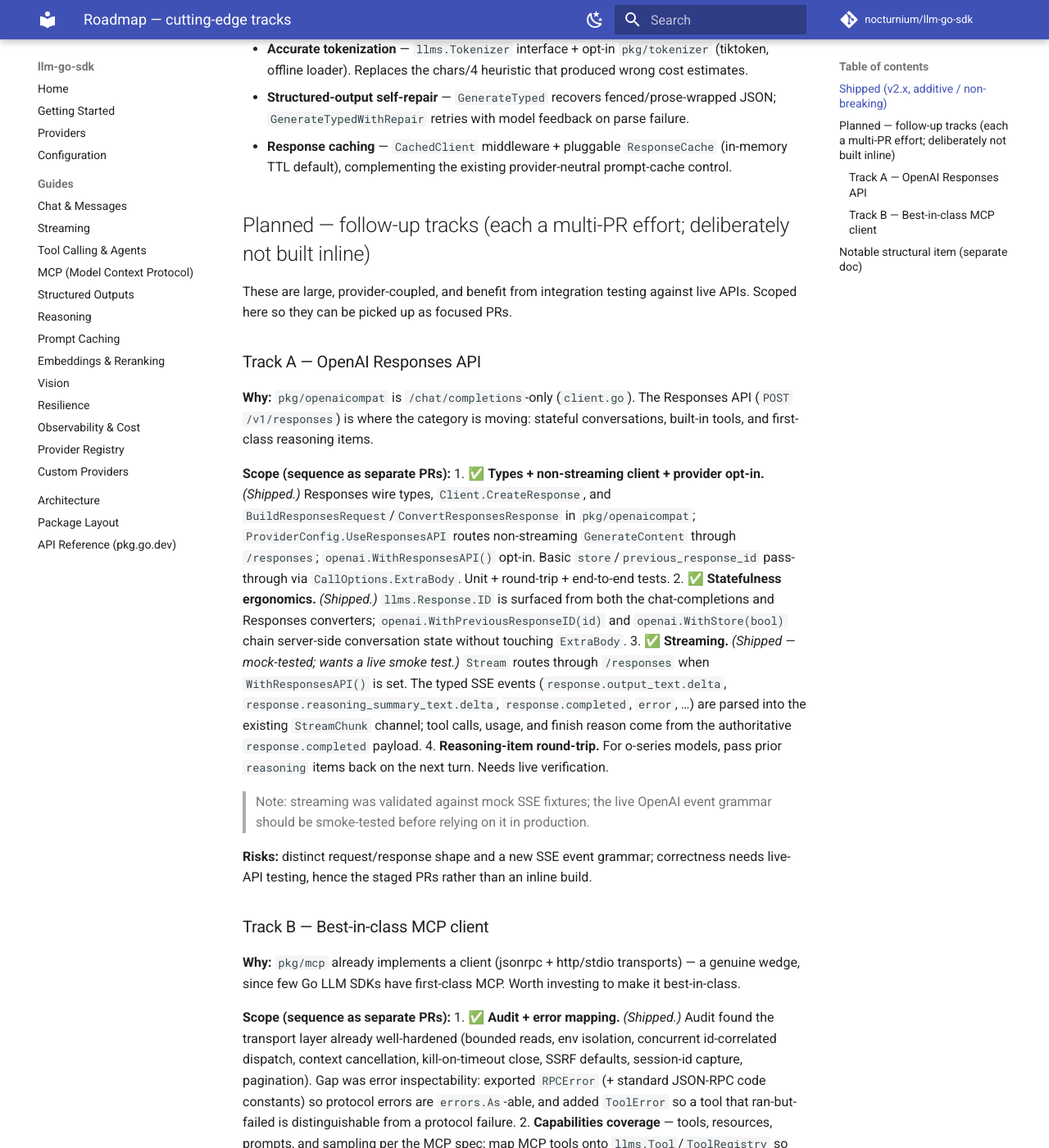
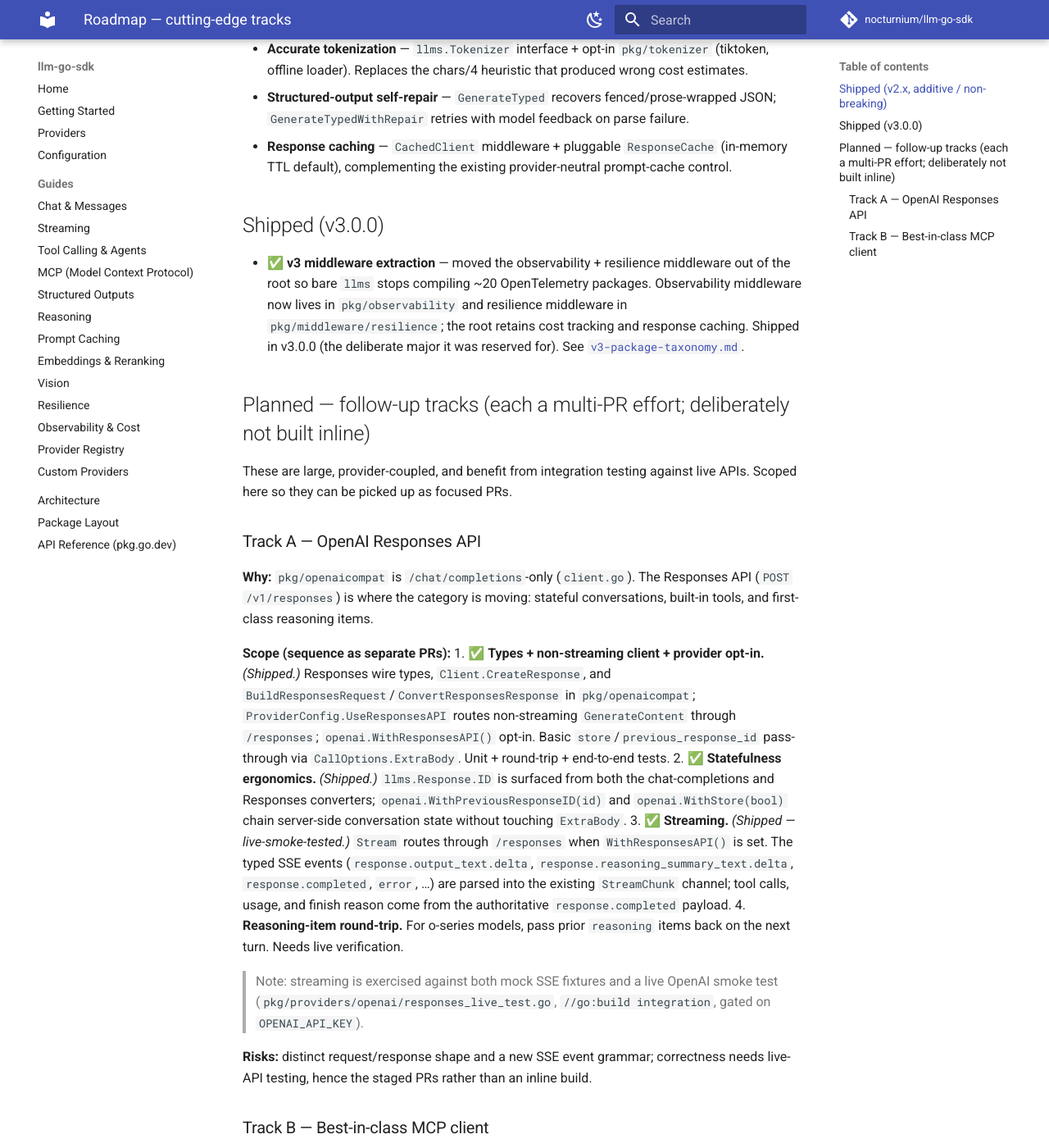
Before and after one commit to nocturnium/llm-go-sdk, an MkDocs documentation site: the page built from docs/roadmap.md, in a window 1280 px wide and 1400 px high, scrolled down 393 px. Shown: the whole window at 82% size. Built offline with MkDocs 1.6.1 and Material for MkDocs 9.7.7, drawn with Linux system fonts in a browser that asks for light colours; comment, search, counter and statistics services are not loaded; some of the changed text lies outside the part shown.

Commit message:
docs: bring v3 docs to 100% current; close 4 godoc gaps
Post-v3 the observability + resilience middleware moved out of root, but several
docs still placed them at root. Fixes:
- doc.go: drop 'will move in a future v3' wording and the now-dangling
  [NewResilientClient]/[NewFallbackChain] godoc links.
- README/ARCHITECTURE: correct the package-layout prose, table, ASCII tree, and
  the decorator + observability sections; provider count 18 -> 19 (17 chat-registered).
- roadmap: move the v3 middleware extraction to a Shipped (v3.0.0) section;
  api/v2.txt -> api/v3.txt; mark Responses streaming live-smoke-tested.
- v3-package-taxonomy: title -> realized in v3.0.0; correct the migration table
  to the real shipped names (observability.NewOTelMiddleware, etc.); /v2 -> /v3.
- godoc: document WebSearchBrave/WebSearchTavily, (*ToolError).Error,
  (*RPCError).Error, and CircuitState.String (revive clean).

````diff
--- a/docs/ARCHITECTURE.md
+++ b/docs/ARCHITECTURE.md
@@ -15,7 +15,10 @@ add a provider (including coding standards and required tests), see
 - License: Apache-2.0 (see `LICENSE` and `NOTICE`)
 - No external LLM SDK dependencies; the only notable third-party packages are
   `urfave/cli/v2` (for the CLI), `go.opentelemetry.io/otel` (for tracing and
-  metrics), and `golang.org/x/time` (for rate limiting).
+  metrics), and `golang.org/x/time` (for rate limiting). As of v3 OpenTelemetry is
+  pulled in only by `pkg/observability` — the bare `llms` root package no longer
+  compiles OTel (rate limiting moved with the resilience middleware into
+  `pkg/middleware/resilience`).
 
 ---
 
@@ -145,20 +148,22 @@ LoggingMiddleware
                                 └─ provider Client (e.g. openai.Client)
 ```
 
-The available decorators, all in the root package:
+The available decorators. As of v3 cost tracking and response caching stay in the
+root package, while the resilience decorators live in `pkg/middleware/resilience`
+and the observability decorators in `pkg/observability`:
 
 | Concern         | Type / constructor                                   | File                              |
 |-----------------|------------------------------------------------------|-----------------------------------|
-| Retry + breaker | `ResilientClient` / `NewResilientClient`             | `resilience.go`, `resilience_retry.go`, `resilience_circuit_breaker.go` |
-| Circuit breaker | `CircuitBreaker` (closed/open/half-open)             | `resilience_circuit_breaker.go`   |
-| Rate limiting   | `RateLimitedClient` / `NewRateLimitedClient`, `SharedRateLimiter` | `ratelimit.go`        |
-| Fallback        | `FallbackChain`, `WeightedFallbackChain`             | `fallback.go`                     |
+| Retry + breaker | `ResilientClient` / `NewResilientClient`             | `pkg/middleware/resilience/resilience.go`, `resilience_retry.go`, `resilience_circuit_breaker.go` |
+| Circuit breaker | `CircuitBreaker` (closed/open/half-open)             | `pkg/middleware/resilience/resilience_circuit_breaker.go` |
+| Rate limiting   | `RateLimitedClient` / `NewRateLimitedClient`, `SharedRateLimiter` | `pkg/middleware/resilience/ratelimit.go` |
+| Fallback        | `FallbackChain`, `WeightedFallbackChain`             | `pkg/middleware/resilience/fallback.go` |
 | Cost tracking   | `CostMiddleware`, `CostTracker`                      | `cost.go`                         |
 | Token estimation| `TokenEstimator` (also used via `WithEstimateTokens`)| `tokens.go`                       |
-| Logging         | `LoggingMiddleware`, `Logger`                        | `logging.go`, `logging_slog.go`, `logging_json.go` |
-| Metrics         | `MetricsMiddleware`                                  | `metrics.go`, `metrics_otel.go`, `metrics_sliding_window.go` |
-| Tracing (OTel)  | `OTelMiddleware`                                     | `otel.go`, `otel_genai.go`        |
-| Tracing (Langfuse)| `LangfuseOTelMiddleware`                           | `otel_langfuse.go`, `langfuse.go`, `langfuse_format.go` |
+| Logging         | `LoggingMiddleware`, `Logger`                        | `pkg/observability/logging.go`, `logging_slog.go`, `logging_json.go` |
+| Metrics         | `MetricsMiddleware`                                  | `pkg/observability/metrics.go`, `metrics_otel.go`, `metrics_sliding_window.go` |
+| Tracing (OTel)  | `OTelMiddleware`                                     | `pkg/observability/otel.go`, `otel_genai.go` |
+| Tracing (Langfuse)| `LangfuseOTelMiddleware`                           | `pkg/observability/otel_langfuse.go`, `langfuse.go`, `langfuse_format.go` |
 
 Ordering matters and is the consumer's choice. A common convention is to put
 fallback and resilience closest to the provider (so retries and failover happen
@@ -189,7 +194,8 @@ The public surface is exactly:
   each a drop-in `llms.LLM`.
 - **`pkg/observability`** — OpenTelemetry, Langfuse, and structured-logging
   middleware (`observability.NewOTelMiddleware`, `observability.NewLoggingMiddleware`, …).
-- **`pkg/providers/<name>`** — the 18 provider implementations. Import the one you
+- **`pkg/providers/<name>`** — the 19 provider implementations (17 chat-registered;
+  HuggingFace and Infinity are embeddings-only). Import the one you
   need, e.g. `github.com/nocturnium/llm-go-sdk/v3/pkg/providers/openai`.
 - **`pkg/openaicompat`** — the shared OpenAI-compatible base, public so external code
   can build custom providers on it (see [Extension points](#extension-points)).
@@ -244,15 +250,20 @@ llm-go-sdk/
 │   ├── models.go / models_util.go    # ModelInfo, ModelLister, listing helpers
 │   ├── batch.go              #   BatchProcessor, ConcurrentBatcher
 │   ├── cost.go / tokens.go   #   cost tracking + token estimation
-│   ├── resilience*.go        #   retry + circuit breaker
-│   ├── ratelimit.go / fallback.go    # rate limiting + failover
-│   ├── logging*.go / metrics*.go     # logging + metrics middleware
-│   ├── otel*.go / langfuse*.go       # OTel + Langfuse tracing
+│   ├── caching*.go           #   response-caching middleware
 │   └── websearch.go          #   web search config + result types
 │
 ├── pkg/
 │   ├── openaicompat/   # public base for OpenAI-compatible providers
-│   └── providers/<name>/   # provider implementations (18 providers)
+│   ├── mcp/            # Model Context Protocol client
+│   ├── tokenizer/      # standalone token estimation
+│   ├── middleware/resilience/   # resilience middleware (moved out of root in v3)
+│   │   ├── resilience*.go        #   retry + circuit breaker
+│   │   └── ratelimit.go / fallback.go    # rate limiting + failover
+│   ├── observability/  # observability middleware (moved out of root in v3)
+│   │   ├── logging*.go / metrics*.go     # logging + metrics middleware
+│   │   └── otel*.go / langfuse*.go       # OTel + Langfuse tracing
+│   └── providers/<name>/   # provider implementations (19 providers)
 │
 ├── internal/           # not importable by external code
 │   ├── httpclient/     # shared HTTP client: retry, backoff, SSE, security
@@ -416,25 +427,25 @@ middleware, plus logging and cost tracking described earlier.
 
 ### OpenTelemetry (GenAI semantic conventions)
 
-- `OTelMiddleware` (`otel.go`) emits spans and metrics for each operation. It
+- `OTelMiddleware` (`pkg/observability/otel.go`) emits spans and metrics for each operation. It
   records request type, provider, model, finish reason, error type, streaming
   flag, tool-call count, request duration, prompt/completion token counts, and
   stream-chunk counts. It uses the global OTel `TracerProvider`/`MeterProvider`,
   so it integrates with whatever exporters the host application configures.
   **Prompt/response content is not recorded by default**; opt in with
   `WithContentRecording(true)`.
-- `otel_genai.go` defines the OpenTelemetry **GenAI** semantic-convention
+- `pkg/observability/otel_genai.go` defines the OpenTelemetry **GenAI** semantic-convention
   attribute keys (`gen_ai.system`, `gen_ai.request.model`,
   `gen_ai.response.model`, `gen_ai.usage.prompt_tokens`,
   `gen_ai.usage.completion_tokens`, `gen_ai.response.finish_reason`, request
   parameters, etc.), so traces are portable to any GenAI-aware backend.
-- `MetricsMiddleware` (`metrics.go`) combines OTel metrics with cost tracking and
-  a sliding-window aggregator (`metrics_sliding_window.go`) for in-process
+- `MetricsMiddleware` (`pkg/observability/metrics.go`) combines OTel metrics with cost tracking and
+  a sliding-window aggregator (`pkg/observability/metrics_sliding_window.go`) for in-process
   rate/latency stats.
 
 ### Langfuse compatibility
 
-`LangfuseOTelMiddleware` (`otel_langfuse.go`) extends the OTel middleware with
+`LangfuseOTelMiddleware` (`pkg/observability/otel_langfuse.go`) extends the OTel middleware with
 Langfuse's attribute conventions, layered on top of the GenAI conventions so a
 single instrumented call is legible to both generic OTel backends and Langfuse:
 
@@ -448,14 +459,14 @@ single instrumented call is legible to both generic OTel backends and Langfuse:
   `output.value`) keys. **Content capture is off by default** for privacy — prompts
   and responses are not recorded unless you opt in via these options.
 
-Trace context is carried through `context.Context`. `langfuse.go` defines
+Trace context is carried through `context.Context`. `pkg/observability/langfuse.go` defines
 `TraceContext` (user, session, tags, version, release, environment, metadata)
 with `WithTraceContext`/context accessors and `PropagateAttributes`, which clones
 the parent context's attributes into a child so nested calls inherit identity and
 tagging. Per-call trace overrides are supplied through the standard call option
 `WithTrace(llms.TraceOptions{TraceID, SpanID, ParentID, UserID, SessionID, Tags,
 Metadata, Version})`, which the Langfuse middleware reads when annotating a span.
-`langfuse_format.go` handles serializing messages and responses for the captured
+`pkg/observability/langfuse_format.go` handles serializing messages and responses for the captured
 input/output fields.
 
 ### Logging
@@ -463,7 +474,7 @@ input/output fields.
 `Logger` is a small interface; `LoggingMiddleware` records a structured
 `LogEntry` per call (operation, provider, model, duration, usage, and extensible
 metadata, including Langfuse-compatible fields). Adapters ship for `log/slog`
-(`logging_slog.go`) and JSON (`logging_json.go`); `NopLogger` disables logging. Both
+(`pkg/observability/logging_slog.go`) and JSON (`pkg/observability/logging_json.go`); `NopLogger` disables logging. Both
 the slog and JSON adapters **redact prompt/response content by default** for privacy;
 pass `WithRedaction(false)` to opt into logging message content.
 
@@ -619,7 +630,8 @@ Because middleware is just "an `LLM` wrapping an `LLM`," consumers can write
 their own decorators: implement the `LLM` methods, store the wrapped client, and
 implement `Unwrap() LLM` so the wrapper participates in `UnwrapAll` /
 `GetMiddleware` introspection and capability passthrough. The built-in
-decorators in the root package are examples to follow.
+decorators — cost and response caching in the root package, and the wrappers in
+pkg/middleware/resilience and pkg/observability — are examples to follow.
 
 ---
 
--- a/docs/roadmap.md
+++ b/docs/roadmap.md
@@ -5,7 +5,7 @@ teardown (CTO / 10x / Go-idioms review). Items are grouped by status.
 
 ## Shipped (v2.x, additive / non-breaking)
 
-- **API contract gate** — `apidiff` baseline (`api/v2.txt`) + `make apidiff` in CI guards the
+- **API contract gate** — `apidiff` baseline (`api/v3.txt`) + `make apidiff` in CI guards the
   ~950-symbol public surface (single-version policy, no v1 fallback).
 - **Discoverability** — curated API map in `doc.go`, runnable `Example*` tests, no-facade
   decision recorded in `ARCHITECTURE.md`.
@@ -15,6 +15,14 @@ teardown (CTO / 10x / Go-idioms review). Items are grouped by status.
   `GenerateTypedWithRepair` retries with model feedback on parse failure.
 - **Response caching** — `CachedClient` middleware + pluggable `ResponseCache`
   (in-memory TTL default), complementing the existing provider-neutral prompt-cache control.
+
+## Shipped (v3.0.0)
+
+- ✅ **v3 middleware extraction** — moved the observability + resilience middleware out of the
+  root so bare `llms` stops compiling ~20 OpenTelemetry packages. Observability middleware now
+  lives in `pkg/observability` and resilience middleware in `pkg/middleware/resilience`; the root
+  retains cost tracking and response caching. Shipped in v3.0.0 (the deliberate major it was
+  reserved for). See [`v3-package-taxonomy.md`](./v3-package-taxonomy.md).
 
 ## Planned — follow-up tracks (each a multi-PR effort; deliberately not built inline)
 
@@ -36,7 +44,7 @@ tools, and first-class reasoning items.
 2. ✅ **Statefulness ergonomics.** *(Shipped.)* `llms.Response.ID` is surfaced from both the
    chat-completions and Responses converters; `openai.WithPreviousResponseID(id)` and
    `openai.WithStore(bool)` chain server-side conversation state without touching `ExtraBody`.
-3. ✅ **Streaming.** *(Shipped — mock-tested; wants a live smoke test.)* `Stream` routes through
+3. ✅ **Streaming.** *(Shipped — live-smoke-tested.)* `Stream` routes through
    `/responses` when `WithResponsesAPI()` is set. The typed SSE events
    (`response.output_text.delta`, `response.reasoning_summary_text.delta`, `response.completed`,
    `error`, …) are parsed into the existing `StreamChunk` channel; tool calls, usage, and finish
@@ -44,8 +52,9 @@ tools, and first-class reasoning items.
 4. **Reasoning-item round-trip.** For o-series models, pass prior `reasoning` items back on
    the next turn. Needs live verification.
 
-> Note: streaming was validated against mock SSE fixtures; the live OpenAI event grammar should
-> be smoke-tested before relying on it in production.
+> Note: streaming is exercised against both mock SSE fixtures and a live OpenAI smoke test
+> (`pkg/providers/openai/responses_live_test.go`, `//go:build integration`, gated on
+> `OPENAI_API_KEY`).
 
 **Risks:** distinct request/response shape and a new SSE event grammar; correctness needs
 live-API testing, hence the staged PRs rather than an inline build.
@@ -69,9 +78,3 @@ wedge, since few Go LLM SDKs have first-class MCP. Worth investing to make it be
 
 **Risks:** spec breadth and transport edge cases; stage behind the audit so hardening lands
 before new surface.
-
-## Notable structural item (separate doc)
-
-- **v3 middleware extraction** — move observability + resilience middleware out of the root so
-  bare `llms` stops compiling ~20 OpenTelemetry packages. Breaking; reserved for a deliberate
-  major. See [`v3-package-taxonomy.md`](./v3-package-taxonomy.md).
--- a/docs/v3-package-taxonomy.md
+++ b/docs/v3-package-taxonomy.md
@@ -1,4 +1,4 @@
-# v3 Package Taxonomy (design — not yet implemented)
+# v3 Package Taxonomy (realized in v3.0.0)
 
 > Status: **realized in v3.0.0.** This document originally captured the plan; it has now
 > been fully executed on the `reorg/middleware-extraction` branch as the v3 release:
@@ -16,12 +16,13 @@ both types (`llms.Message`) and functions (`llms.ApplyOptions`, `llms.PrepareMes
 `llms.WrapProviderError`), and the root imports **none** of its own sub-packages. That flat
 layout is idiomatic for a Go SDK and should mostly stay.
 
-The one real defect: **importing bare `llms` transitively compiles ~20 OpenTelemetry
-packages.** Verified:
+The one real defect (in v2, the motivation for this work): **importing bare `llms`
+transitively compiled ~20 OpenTelemetry packages.** As verified at the time (the
+command now targets `/v3`, which after the extraction reports 0 — see the status note above):
 
 ```
-GOWORK=off go list -deps github.com/nocturnium/llm-go-sdk/v2 | grep -c go.opentelemetry.io
-# => 20
+GOWORK=off go list -deps github.com/nocturnium/llm-go-sdk/v3 | grep -c go.opentelemetry.io
+# v2 => 20 (pre-extraction); v3 => 0 (post-extraction)
 ```
 
 A library that markets itself as "native Go HTTP calls with no external LLM dependencies"
@@ -43,7 +44,7 @@ shims. v3 does **real package moves with a curated root**, not a re-export shim.
 
 ```
 root  llms/                       # CORE CONTRACT — stays (the leaf everything imports)
-pkg/providers/<name>/             # unchanged (18 providers, self-register via init())
+pkg/providers/<name>/             # unchanged (19 provider packages, 17 chat-registered via init())
 pkg/openaicompat/                 # unchanged (public custom-provider base)
 pkg/observability/                # NEW: OTel + Langfuse + metrics + logging middleware
 pkg/middleware/resilience/        # NEW: retry, circuit breaker, fallback, rate limit
@@ -75,7 +76,7 @@ internal/*                        # unchanged
 Payoff metric after the move:
 
 ```
-GOWORK=off go list -deps github.com/nocturnium/llm-go-sdk/v2 | grep -c go.opentelemetry.io
+GOWORK=off go list -deps github.com/nocturnium/llm-go-sdk/v3 | grep -c go.opentelemetry.io
 # expected => 0
 ```
 
@@ -103,10 +104,10 @@ forces `root → resilience` and re-creates the cycle. So v3 is a clean rename:
 
 | v2 (root) | v3 |
 |---|---|
-| `llms.NewOTelMiddleware(...)` | `observability.NewOTel(...)` |
-| `llms.NewMetricsMiddleware(...)` | `observability.NewMetrics(...)` |
-| `llms.NewLangfuse*` / logging middleware | `observability.New*` |
-| `llms.NewResilientClient(...)` | `resilience.New(...)` |
+| `llms.NewOTelMiddleware(...)` | `observability.NewOTelMiddleware(...)` |
+| `llms.NewMetricsMiddleware(...)` | `observability.NewMetricsMiddleware(...)` |
+| `llms.NewLangfuse*` / logging middleware | `observability.New*` (e.g. `observability.NewLangfuseOTelMiddleware`) |
+| `llms.NewResilientClient(...)` | `resilience.NewResilientClient(...)` |
 | `llms.NewFallbackChain(...)` | `resilience.NewFallbackChain(...)` |
 
 `NewResilientClient` is referenced **only at root** today (verified), so extracting resilience does
````
Also changed, not shown: README.md (+22 -9 lines), 5 other files.
